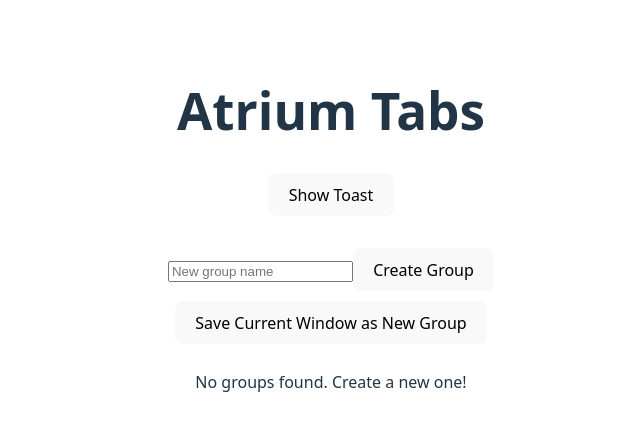
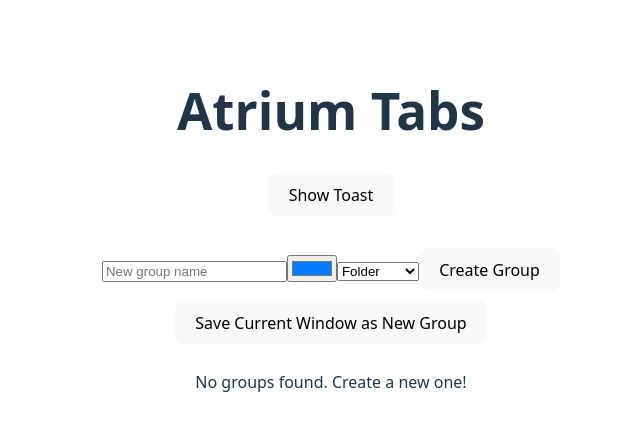
Before and after one commit to kmmuntasir/atrium-tabs, a React (Vite) app: page / in a window 1280 px wide. Shown: the top 430 px of the page, without its empty margins (309-949 px from the left). Built offline with nearby package versions, Linux system fonts and the light colour scheme.

Commit message:
ATRIUM-0018: Implement assign color and icon to group

```diff
--- a/src/components/GroupList.tsx
+++ b/src/components/GroupList.tsx
@@ -12,8 +12,12 @@ const GroupList: React.FC = () => {
   const [groups, setGroups] = useState<Group[]>([]);
   const [expandedGroups, setExpandedGroups] = useState<Set<string>>(new Set());
   const [newGroupName, setNewGroupName] = useState<string>(''); // State for new group name
+  const [newGroupColor, setNewGroupColor] = useState<string>('#007bff'); // State for new group color
+  const [newGroupIcon, setNewGroupIcon] = useState<string>('Folder'); // State for new group icon
   const [editingGroupId, setEditingGroupId] = useState<string | null>(null); // State for inline editing
   const [editedGroupName, setEditedGroupName] = useState<string>(''); // State for edited group name
+  const [editedGroupColor, setEditedGroupColor] = useState<string>('#007bff'); // State for edited group color
+  const [editedGroupIcon, setEditedGroupIcon] = useState<string>('Folder'); // State for edited group icon
 
   useEffect(() => {
     setGroups(getGroups());
@@ -40,8 +44,8 @@ const GroupList: React.FC = () => {
     const newGroup: Group = {
       uuid: uuidv4(),
       name: newGroupName,
-      color: '#007bff', // Default color
-      icon: 'Folder', // Default icon
+      color: newGroupColor,
+      icon: newGroupIcon,
       tabs: [],
       createdAt: Date.now(),
     };
@@ -49,6 +53,8 @@ const GroupList: React.FC = () => {
     createGroup(newGroup);
     setGroups(getGroups()); // Refresh groups
     setNewGroupName(''); // Clear input
+    setNewGroupColor('#007bff'); // Reset color
+    setNewGroupIcon('Folder'); // Reset icon
   };
 
   const handleSaveCurrentWindowAsGroup = async () => {
@@ -99,6 +105,8 @@ const GroupList: React.FC = () => {
   const handleEditGroupName = (group: Group) => {
     setEditingGroupId(group.uuid);
     setEditedGroupName(group.name);
+    setEditedGroupColor(group.color);
+    setEditedGroupIcon(group.icon);
   };
 
   const handleSaveEditedGroupName = (group: Group) => {
@@ -106,16 +114,20 @@ const GroupList: React.FC = () => {
       alert('Group name cannot be empty!');
       return;
     }
-    const updatedGroup = { ...group, name: editedGroupName.trim(), updatedAt: Date.now() };
+    const updatedGroup = { ...group, name: editedGroupName.trim(), color: editedGroupColor, icon: editedGroupIcon, updatedAt: Date.now() };
     updateGroup(updatedGroup);
     setGroups(getGroups()); // Refresh groups
     setEditingGroupId(null); // Exit editing mode
     setEditedGroupName('');
+    setEditedGroupColor('#007bff'); // Reset color
+    setEditedGroupIcon('Folder'); // Reset icon
   };
 
   const handleCancelEdit = () => {
     setEditingGroupId(null);
     setEditedGroupName('');
+    setEditedGroupColor('#007bff'); // Reset color
+    setEditedGroupIcon('Folder'); // Reset icon
   };
 
   return (
@@ -127,6 +139,18 @@ const GroupList: React.FC = () => {
           value={newGroupName}
           onChange={(e) => setNewGroupName(e.target.value)}
         />
+        <input
+          type="color"
+          value={newGroupColor}
+          onChange={(e) => setNewGroupColor(e.target.value)}
+        />
+        <select value={newGroupIcon} onChange={(e) => setNewGroupIcon(e.target.value)}>
+          <option value="Folder">Folder</option>
+          <option value="Work">Work</option>
+          <option value="Personal">Personal</option>
+          <option value="Travel">Travel</option>
+          <option value="Education">Education</option>
+        </select>
         <button onClick={handleCreateGroup}>Create Group</button>
       </div>
       <div className="save-window-group-section">
@@ -140,6 +164,7 @@ const GroupList: React.FC = () => {
             <h3 onDoubleClick={() => handleEditGroupName(group)} style={{ cursor: 'pointer' }}>
               <span className="group-icon" style={{ marginRight: '8px' }}>{group.icon}</span>
               {editingGroupId === group.uuid ? (
+                <>
                   <input
                     type="text"
                     value={editedGroupName}
@@ -152,6 +177,21 @@ const GroupList: React.FC = () => {
                     }}
                     autoFocus
                   />
+                  <input
+                    type="color"
+                    value={editedGroupColor}
+                    onChange={(e) => setEditedGroupColor(e.target.value)}
+                  />
+                  <select value={editedGroupIcon} onChange={(e) => setEditedGroupIcon(e.target.value)}>
+                    <option value="Folder">Folder</option>
+                    <option value="Work">Work</option>
+                    <option value="Personal">Personal</option>
+                    <option value="Travel">Travel</option>
+                    <option value="Education">Education</option>
+                  </select>
+                  <button onClick={() => handleSaveEditedGroupName(group)}>Save</button>
+                  <button onClick={handleCancelEdit}>Cancel</button>
+                </>
               ) : (
                 <>
                   {group.name} ({TabStorage.getTabsByGroupId(group.uuid).length})
--- a/src/types/Group.ts
+++ b/src/types/Group.ts
@@ -7,4 +7,5 @@ export interface Group {
   icon: string;
   order: number;
   lastActiveAt: number;
+  tabs: any[]; // Assuming tabs will be added later
 }
```
Also changed, not shown: 2 other files (tests, documents, lock files or other folders). Lines whose indentation alone changed are shown as unchanged.
